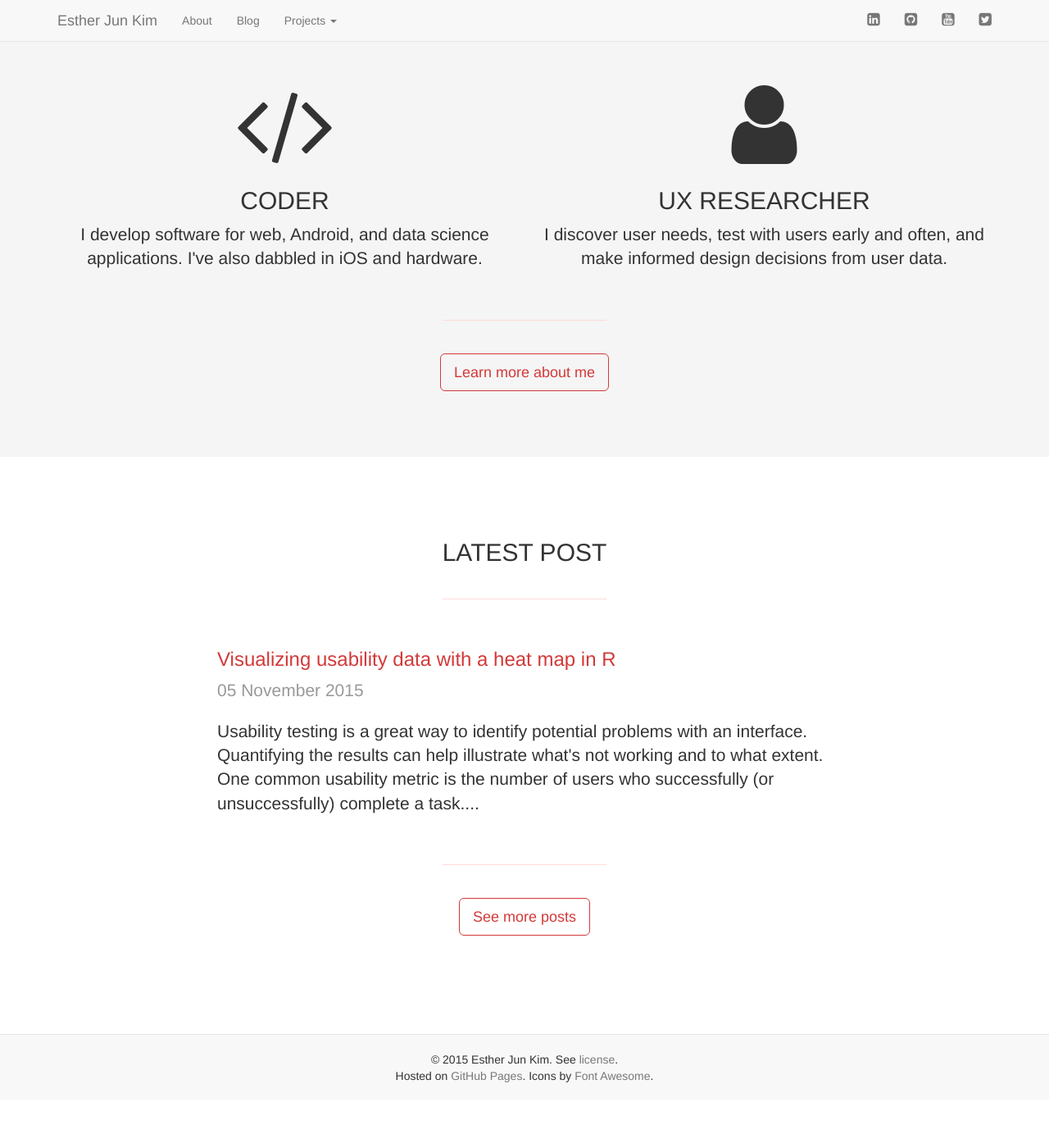
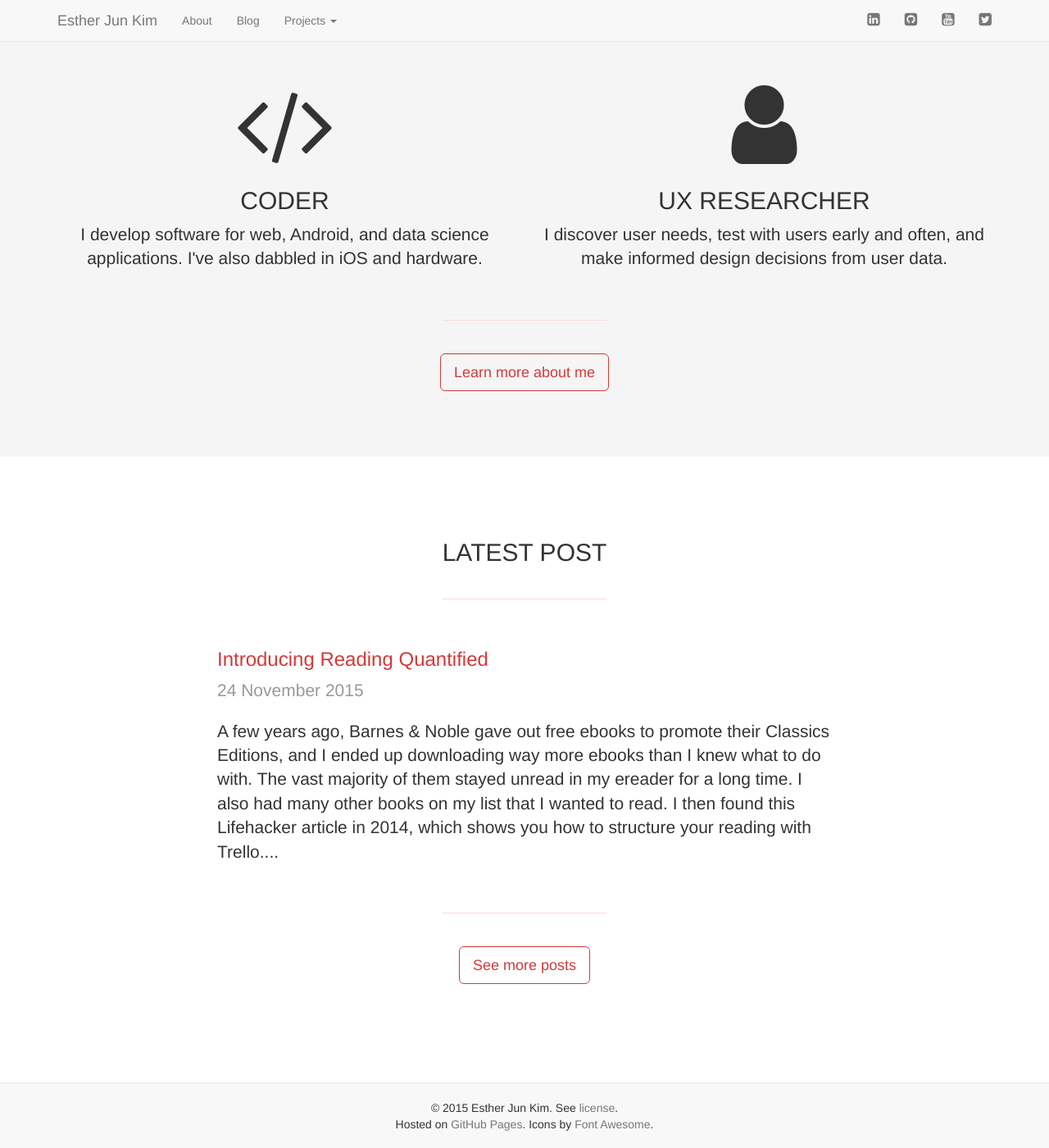
Before and after one commit to estherjk/estherjk.github.io, a Jekyll site: the page built from index.html, in a window 1280 px wide and 1400 px high, scrolled down 472 px. Shown: the whole window at 82% size. Built offline with Jekyll 4.4.1, drawn with Linux system fonts in a browser that asks for light colours; nearby versions of some CDN libraries; Markdown is read by kramdown in place of the engine named in the settings; before the commit the page ends 1813 px from its top, so only the background shows below that.

Commit message:
Add post

```diff
--- /dev/null
+++ b/_posts/2015-11-24-introducing-reading-quantified.md
@@ -0,0 +1,45 @@
+---
+layout: post
+title: Introducing Reading Quantified
+tags: web angularjs parse books
+excerpt: A few years ago, Barnes & Noble gave out free ebooks to promote their Classics Editions, and I ended up downloading way more ebooks than I knew what to do with. The vast majority of them stayed unread in my ereader for a long time. I also had many other books on my list that I wanted to read. I then found this Lifehacker article in 2014, which shows you how to structure your reading with Trello....
+---
+
+## Background
+
+A few years ago, Barnes & Noble gave out free ebooks to promote their Classics Editions, and I ended up downloading way more ebooks than I knew what to do with. The vast majority of them stayed unread in my ereader for a long time. I also had many other books on my list that I wanted to read. I then found this [Lifehacker article](http://lifehacker.com/my-secret-to-reading-a-lot-of-books-514189426) in 2014, which shows you how to structure your reading with [Trello](https://trello.com/b/mgqBN7ZV).
+
+<div class="thumbnail">
+  <img src="/assets/img/reading-quantified/trello-books-board.png" alt="Trello Books board" class="img-responsive">
+  <div class="caption text-center">
+    <h3 class="h3-caption">Screenshot of my <a href="https://trello.com/b/mgqBN7ZV">Trello Books</a> board</h3>
+  </div>
+</div>
+
+So far, Trello has been great. It has given me a visual way to organize my books. But not long after I started using it, I wanted to track my progress in more detail. I wanted to know how many books I've read so far, how long it takes me to read a book, etc. This information isn't readily available by looking at my board. As a result, I decided to create a dashboard that accomplishes just that: [Reading Quantified](http://www.drejkim.com/reading-quantified).
+
+## How it works
+
+The first step involves getting key information about my books using the [Trello API](https://developers.trello.com/). As you can see in the screenshot of my Trello board, it consists of 4 lists and each book is given its own card. Certain activities, like moving cards from one list to another are logged. All this information is available from the Trello API. So, I used [Python](https://github.com/drejkim/reading-quantified-py) to fetch and parse the relevant information for each book, then save this information to [Parse](http://www.parse.com), a cloud database.
+
+<div class="thumbnail">
+  <img src="/assets/img/reading-quantified/trello-card.png" alt="Trello card" class="img-responsive">
+  <div class="caption text-center">
+    <h3 class="h3-caption">Screenshot of one of my Trello cards</h3>
+  </div>
+</div>
+
+The second step grabs the data from Parse and visualizes key metrics on a web-based dashboard (see [GitHub](https://github.com/drejkim/reading-quantified) for the code). Right now, the dashboard is very simple. It consists of two key performance indicators (KPIs): "total number of books finished" and "average days to finish", as well as a table listing the books I have finished so far.
+
+<div class="thumbnail">
+  <img src="/assets/img/reading-quantified/dashboard.png" alt="Reading Quantified dashboard" class="img-responsive">
+  <div class="caption text-center">
+    <h3 class="h3-caption">Screenshot of <a href="http://www.drejkim.com/reading-quantified">Reading Quantified</a> (v0.1)</h3>
+  </div>
+</div>
+
+At the moment, the dashboard indicates I have finished one book. If you look at my board, you can see there are a number of finished books. Long story short, when I started this project, there was a mishap, and I lost all the activities of my old cards when I copied and moved them into my public Books board. It's okay though! I may be starting over at one, but it gives me extra motivation to continue going through my list of books.
+
+## Next steps
+
+The first version of the dashboard is very much a 0.1 version. I plan to actively develop this over the next few months. Expect a lot of updates, including an expanded dashboard and enhancements under the hood. Please continue to check back and see how this project evolves!
--- a/css/global.css
+++ b/css/global.css
@@ -107,6 +107,11 @@ code {
   margin-top: 0;
   font-size: 18px;
   text-transform: uppercase;
+}
+
+.h3-caption {
+  margin-top: 10px;
+  font-size: 14px;
 }
 
 .hr-extra-margin {
```
